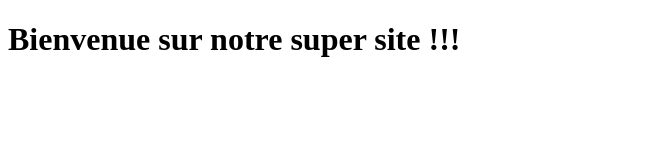
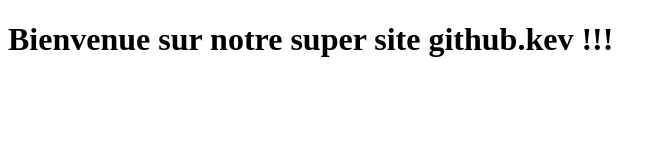
Before and after one commit to Kevin-dechene/TestMaisonDistant, a plain HTML site: page index.html in a window 1280 px wide. Shown: the whole page, without its empty margins (0-666 px from the left). Drawn offline with Linux system fonts and the light colour scheme.

Commit message:
Modification index.html

```diff
--- a/index.html
+++ b/index.html
@@ -8,6 +8,6 @@
     <title>Homepage</title>
 </head>
 <body>
-    <h1>Bienvenue sur notre super site !!!</h1>
+    <h1>Bienvenue sur notre super site github.kev !!!</h1>
 </body>
 </html>
```
